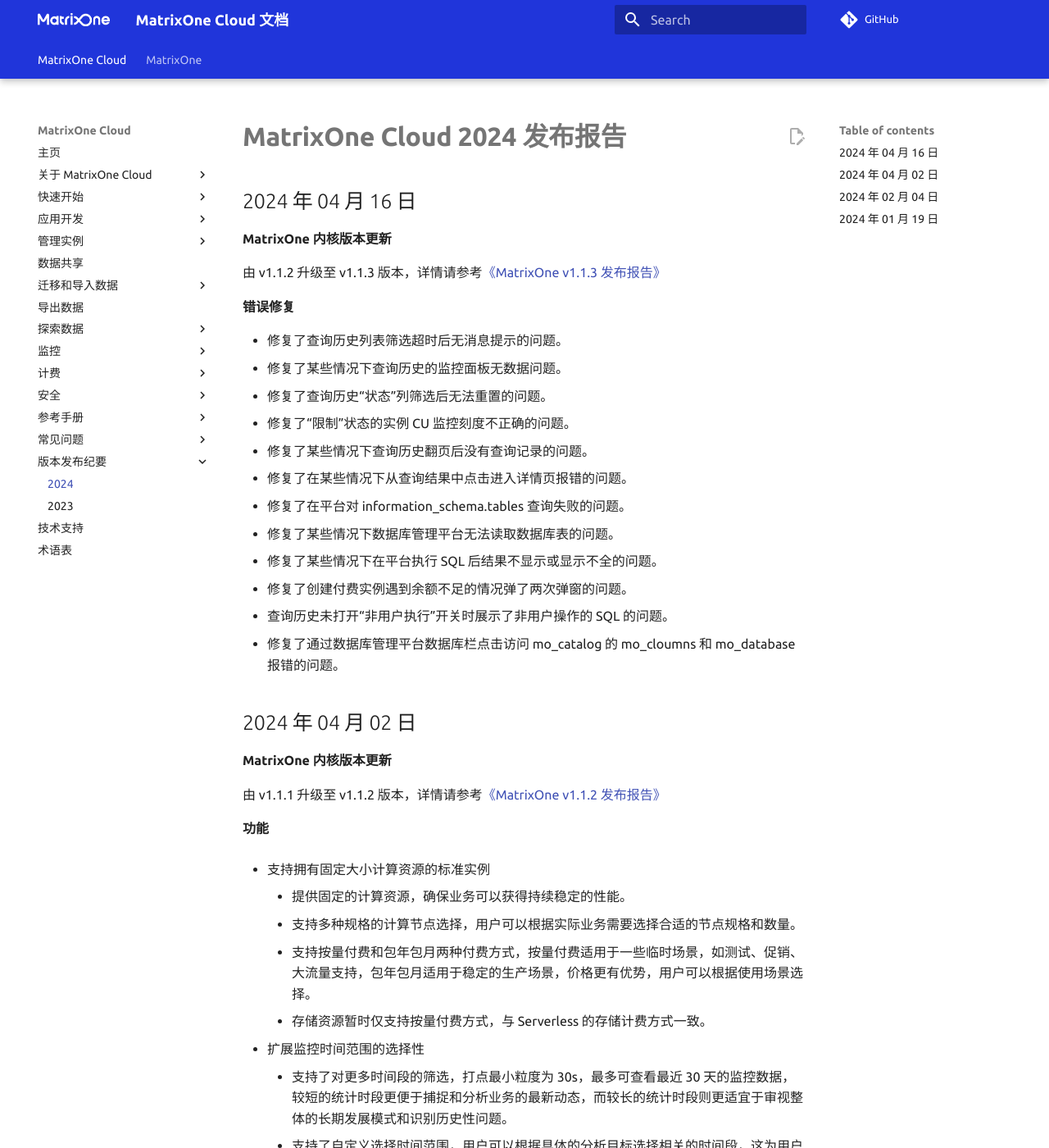
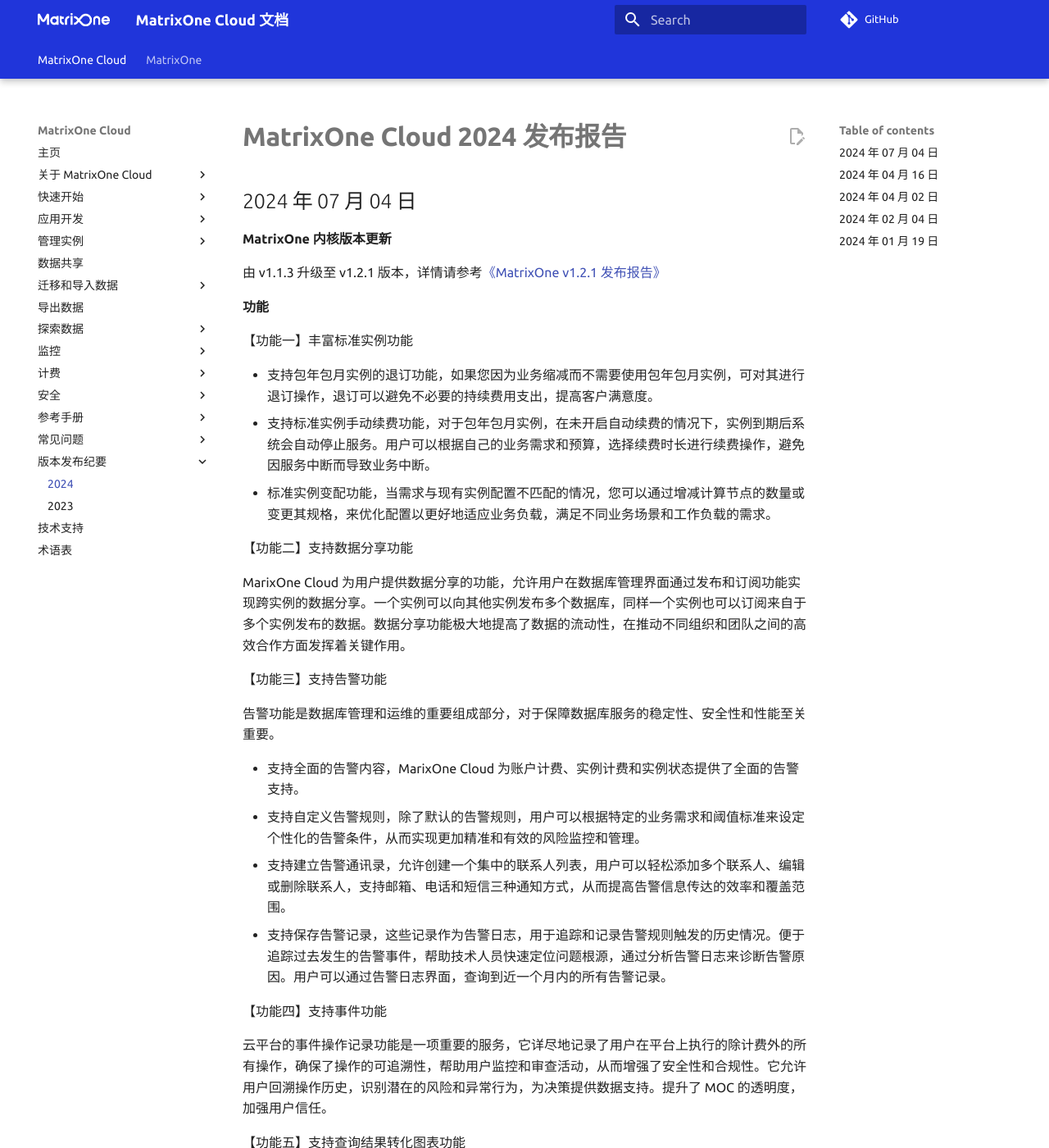
Before and after one commit to yangj1211/moc-docs, an MkDocs documentation site: the page built from docs/MatrixOne-Cloud/Release-Notes/2024.md, in a window 1280 px wide and 1400 px high. Shown: the whole window at 82% size. Built offline with MkDocs 1.6.1 and Material for MkDocs 9.7.7, drawn with Linux system fonts in a browser that asks for light colours; comment, search, counter and statistics services are not loaded; the version menu is left out; some of the changed text lies outside the part shown.

Commit message:
0.13 release-notes

```diff
--- a/docs/MatrixOne-Cloud/Release-Notes/2024.md
+++ b/docs/MatrixOne-Cloud/Release-Notes/2024.md
@@ -1,4 +1,74 @@
 # **MatrixOne Cloud 2024 发布报告**
+
+## 2024 年 07 月 04 日
+
+**MatrixOne 内核版本更新**
+
+由 v1.1.3 升级至 v1.2.1 版本，详情请参考[《MatrixOne v1.2.1 发布报告》](https://docs.matrixorigin.cn/1.2.1/MatrixOne/Release-Notes/v1.2.1/)
+
+**功能**
+
+【功能一】丰富标准实例功能
+
+- 支持包年包月实例的退订功能，如果您因为业务缩减而不需要使用包年包月实例，可对其进行退订操作，退订可以避免不必要的持续费用支出，提高客户满意度。
+- 支持标准实例手动续费功能，对于包年包月实例，在未开启自动续费的情况下，实例到期后系统会自动停止服务。用户可以根据自己的业务需求和预算，选择续费时长进行续费操作，避免因服务中断而导致业务中断。
+- 标准实例变配功能，当需求与现有实例配置不匹配的情况，您可以通过增减计算节点的数量或变更其规格，来优化配置以更好地适应业务负载，满足不同业务场景和工作负载的需求。
+
+【功能二】支持数据分享功能
+
+MarixOne Cloud 为用户提供数据分享的功能，允许用户在数据库管理界面通过发布和订阅功能实现跨实例的数据分享。一个实例可以向其他实例发布多个数据库，同样一个实例也可以订阅来自于多个实例发布的数据。数据分享功能极大地提高了数据的流动性，在推动不同组织和团队之间的高效合作方面发挥着关键作用。
+
+【功能三】支持告警功能
+
+告警功能是数据库管理和运维的重要组成部分，对于保障数据库服务的稳定性、安全性和性能至关重要。
+
+- 支持全面的告警内容，MarixOne Cloud 为账户计费、实例计费和实例状态提供了全面的告警支持。
+- 支持自定义告警规则，除了默认的告警规则，用户可以根据特定的业务需求和阈值标准来设定个性化的告警条件，从而实现更加精准和有效的风险监控和管理。
+- 支持建立告警通讯录，允许创建一个集中的联系人列表，用户可以轻松添加多个联系人、编辑或删除联系人，支持邮箱、电话和短信三种通知方式，从而提高告警信息传达的效率和覆盖范围。
+- 支持保存告警记录，这些记录作为告警日志，用于追踪和记录告警规则触发的历史情况。便于追踪过去发生的告警事件，帮助技术人员快速定位问题根源，通过分析告警日志来诊断告警原因。用户可以通过告警日志界面，查询到近一个月内的所有告警记录。
+
+【功能四】支持事件功能
+
+云平台的事件操作记录功能是一项重要的服务，它详尽地记录了用户在平台上执行的除计费外的所有操作，确保了操作的可追溯性，帮助用户监控和审查活动，从而增强了安全性和合规性。它允许用户回溯操作历史，识别潜在的风险和异常行为，为决策提供数据支持。提升了 MOC 的透明度，加强用户信任。
+
+【功能五】支持查询结果转化图表功能
+
+在 SQL 编辑器中，查询结果最多可展示 1000 条记录。作为一款结合了分析处理（AP）功能的 HTAP 数据库，MOC 为用户提供了基础的商业智能（BI）绘图功能，分析型查询结果通过图表展示更易于理解和分析，此功能可以极大地提升用户体验。
+
+**改进**
+
+- 优化了数据库列表的展示，新增了显示数据库大小的列，并为表数据、库大小、行列数、存储空间和创建时间增加了排序功能，以提升用户体验和操作便利性；
+- 优化了重置密码的邮件内容，增加对有效期的说明；
+- 优化了数据库平台监控图表没数据时的显示策略；
+- 优化了监控图表展示，只展示完全成为历史且不会变的点；
+- 优化了查询分析的展示，对多个 plan 进行展示；
+- 优化了计费功能，添加了费用的总计功能；
+- 优化了 query 执行计划树节点，增加筛选条件标签，用于描述节点下推到存储引擎；
+- 优化了数据库搜索功能，为查询目标提供过滤功能；
+- 优化了平台监控的返回，提供更加精确的数据基础；
+- 优化了扩缩容策略；
+
+**错误修复**
+
+- 修复了部分情况下免费实例查询结果无法下载 csv 数据的问题；
+- 修复了在相同机器配置下执行  tpch sf10 , q1 的 query 时间相差较大的问题；
+- 修复了执行  tpch sf1 和 sf10 q1 查询出来的数据不同的问题；
+- 修复了在免费实例下执行 tpch sf10 , q21 耗时过长的问题；
+- 修复了在查询结果中点进详情页，偶发 "Resource is not found" 的问题；
+- 修复了 sql 编辑器执行 sql 长时间无返回且无法暂停的问题；
+- 修复了在多窗口情况下 sql 编辑器连接断开后刷新无法重连的问题；
+- 修复了执行 explain 语句查询结果未返回的问题；
+- 修复了点击数据库 table，展示表数据行数与真实行数不符的问题；
+- 修复了扩缩容策略在短周期性负载性来回乒乓的问题；
+- 修复了订阅表没有行数信息的问题；
+- 修复了某些情况下 load 失败的问题；
+- 修复了在某些情况下，标准实例服务连接失败的问题；
+- 修复了价格格式不正确的问题，以后端返回为准；
+- 修复了查询历史控制显示和隐藏列的功能不能连续点击的问题；
+- 修复了标准实例 cpu 监控，所选时间范围未采集到数据会出现页面报错的问题；
+- 查询历史按照状态筛选记录再清除，结果仍会按照选中的状态进行过滤的问题；
+- 修复了在实例终止中/恢复中状态时，编辑网络策略失败的问题；
+- 修复了标准实例详情中 cpu 用量图例不正确的问题；
 
 ## 2024 年 04 月 16 日
 
```
Also changed, not shown: docs/MatrixOne-Cloud/Security/TLS-introduction.md (+1 -1 lines).
